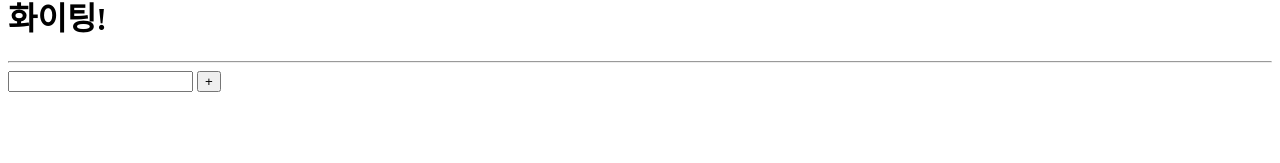
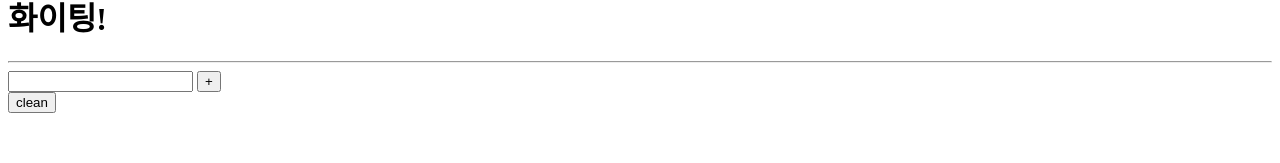
Before and after one commit to mokmokahr/svelte_practice, a Svelte app: page / in a window 1280 px wide. Shown: the part 120-283 px from the top of the page. Built offline with nearby package versions, Linux system fonts and the light colour scheme; the HTML template or start-up script is replaced by a standard one.

Commit message:
ADD: Add delete button

```diff
--- a/src/components/Todo.svelte
+++ b/src/components/Todo.svelte
@@ -17,9 +17,13 @@
     let userComment = "화이팅!";
 
     //delte comment
-    const deleteTask = (idx)=>{
-        tasks[idx].isShow = false;
-        tasks = tasks;
+    const delteCheckedBlock = ()=>{
+        for(let i = 0; i<tasks.length; i++){
+            if(tasks[i].isCompleted == true){
+                tasks[i].isShow = false;
+                //tasks = tasks;
+            }
+        }
     }
 </script>
 
@@ -28,9 +32,9 @@
     {stringDate}
 </h1>
 <hr>
-<h1>{userComment}</h1>
+<h1 class="display-comment">{userComment}</h1>
 <hr>
-<div class="todoapp large">
+<div class="display-tasks">
     <form class="add-task" on:submit|preventDefault={pushTask(taskValue)}>
         <input type="text" bind:value = {taskValue} />
         <button type="submit">+</button>
@@ -39,15 +43,16 @@
         {#each tasks as task}
         {#if task.isCompleted == false && task.isShow == true}
         <div class="task-box uncompleted-block" id = "task{task.id}">
+            <div class="task-title">{task.title}</div>
             <input type="checkbox" bind:checked={task.isCompleted}>
-            <div class="task-title">{task.title}</div>
         </div>
         {:else if task.isShow == true}
         <div class="task-box completed-block" id="task{task.id}">
+            <div class="task-title"><strike>{task.title}</strike></div>
             <input type="checkbox" bind:checked={task.isCompleted}>
-            <div class="task-title"><strike>{task.title}</strike></div>
         </div>
         {/if}
         {/each}
     </div>
+    <button on:click={()=>{delteCheckedBlock()}}>clean</button>
 </div>
```
